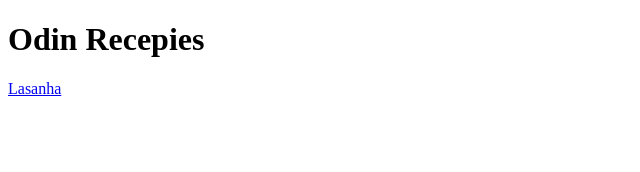
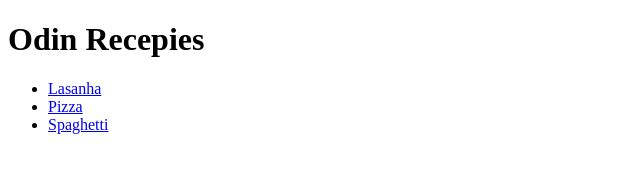
Before and after one commit to pndspacas/odin-recepies, a plain HTML site: page index.html in a window 1280 px wide. Shown: the whole page, without its empty margins (0-640 px from the left). Drawn offline with Linux system fonts and the light colour scheme.

Commit message:
add index.html

```diff
--- a/index.html
+++ b/index.html
@@ -4,10 +4,14 @@
     <meta charset="UTF-8">
     <meta http-equiv="X-UA-Compatible" content="IE=edge">
     <meta name="viewport" content="width=device-width, initial-scale=1.0">
-    <title>Document</title>
+    <title>Odin Recepies</title>
 </head>
 <body>
     <h1>Odin Recepies</h1>
-    <a href = "./recepies/lasagna.html">Lasanha</a>
+    <ul>
+    <li><a href = "./recepies/lasagna.html">Lasanha</a></li>
+    <li><a href="./recepies/pizza.html">Pizza</a></li>
+    <li><a href="./recepies/carbonara.html">Spaghetti</a></li>
+    </ul>
 </body>
 </html>
```
